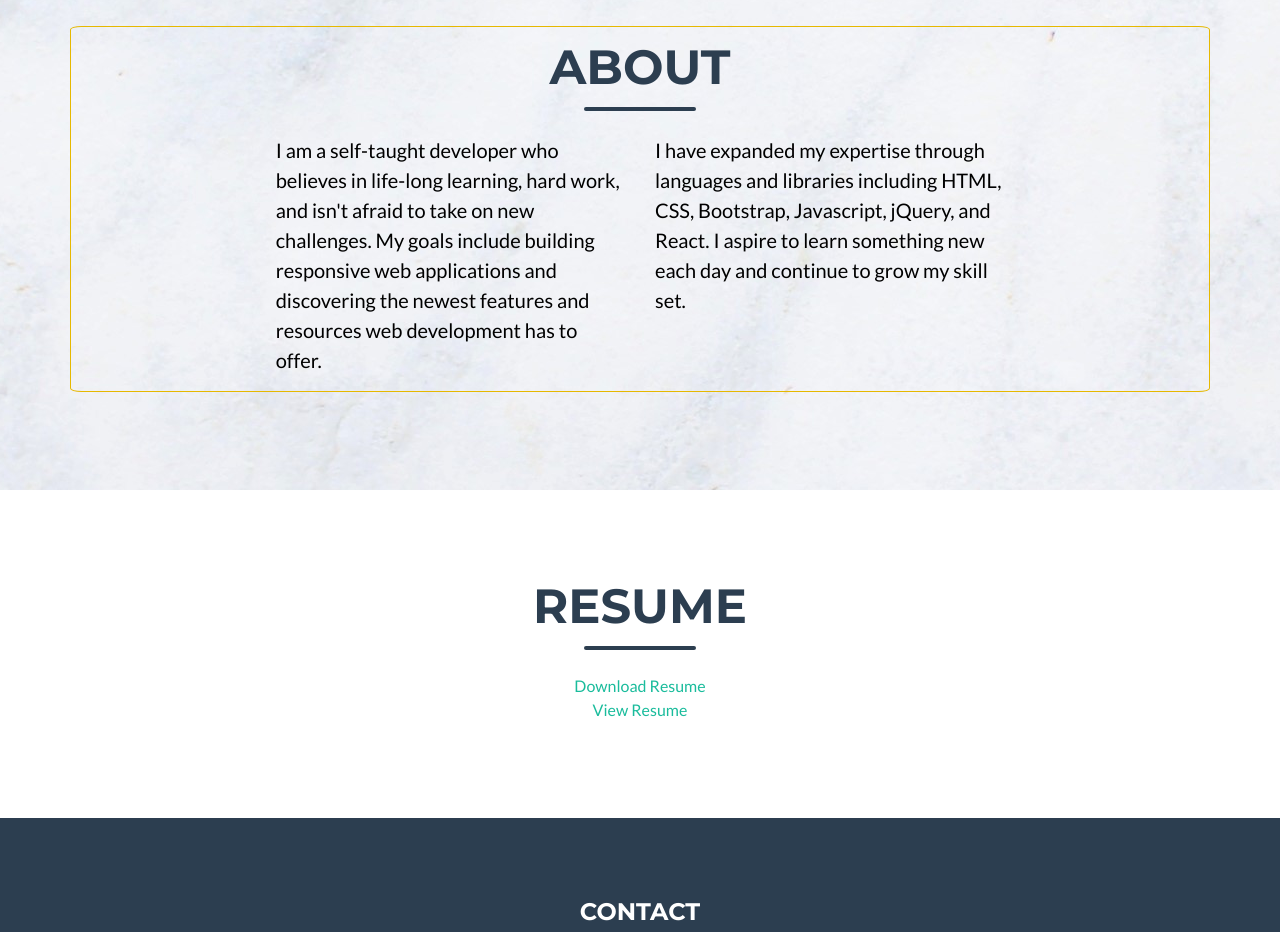
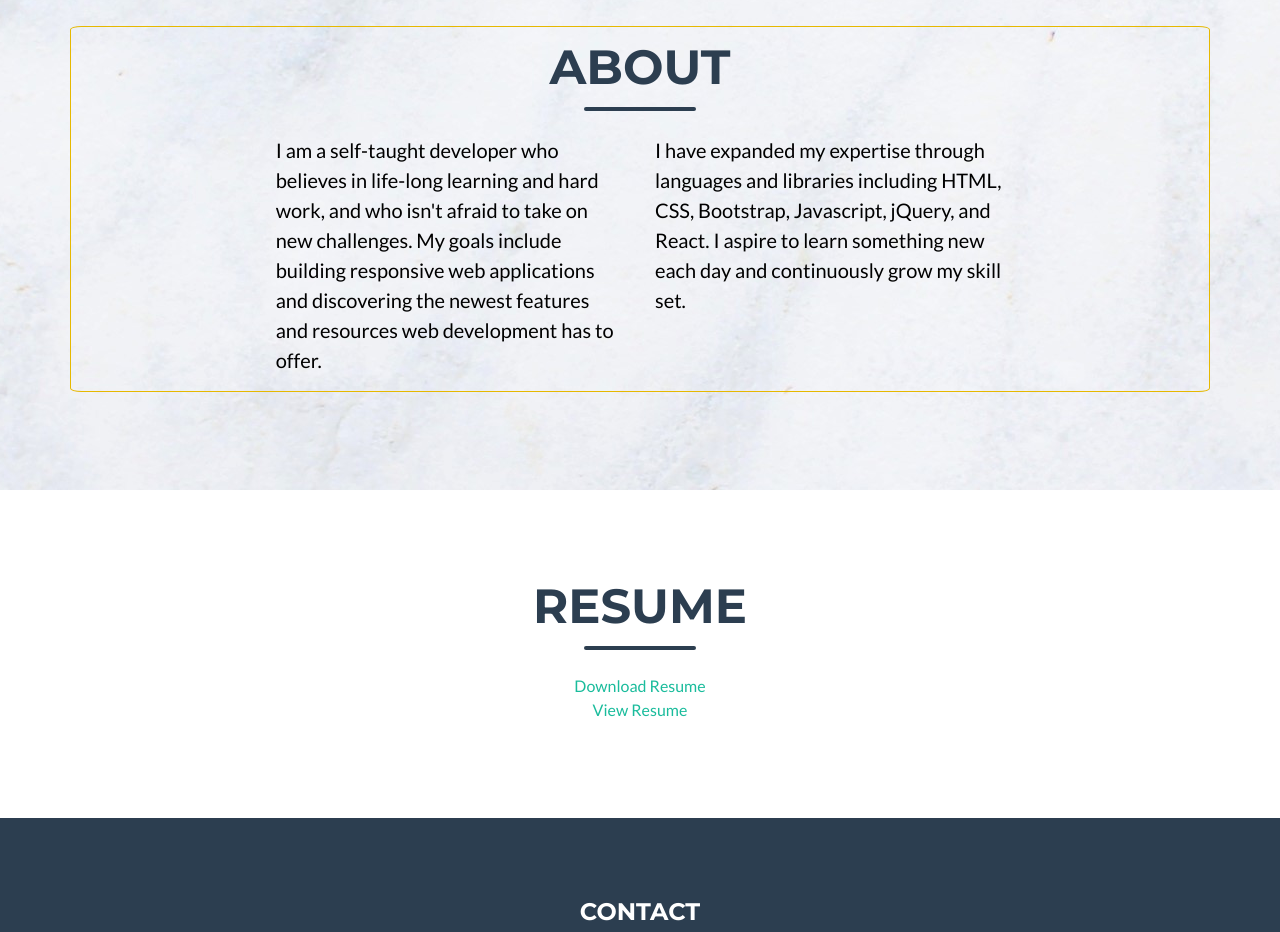
Before and after one commit to InnaMon/Portfolio, a website with bundled scripts: page index.html in a window 1280 px wide. Shown: the part 1680-2612 px from the top of the page. Built offline with nearby package versions, Linux system fonts and the light colour scheme.

Commit message:
updated bio

```diff
--- a/index.html
+++ b/index.html
@@ -173,12 +173,12 @@
       <!-- About Section Content -->
       <div class="row">
         <div class="col-lg-4 ml-auto">
-          <p class="lead">I am a self-taught developer who believes in life-long learning, hard work, and isn't afraid to take on new challenges.
+          <p class="lead">I am a self-taught developer who believes in life-long learning and hard work, and who isn't afraid to take on new challenges.
             My goals include building responsive web applications and discovering the newest features and resources web development has to offer.</p>
         </div>
         <div class="col-lg-4 mr-auto">
           <p class="lead">I have expanded my expertise through languages and libraries including HTML, CSS, Bootstrap, Javascript, jQuery, and React.
-           I aspire to learn something new each day and continue to grow my skill set. </p>
+           I aspire to learn something new each day and continuously grow my skill set. </p>
         </div>
       </div>
 
```
